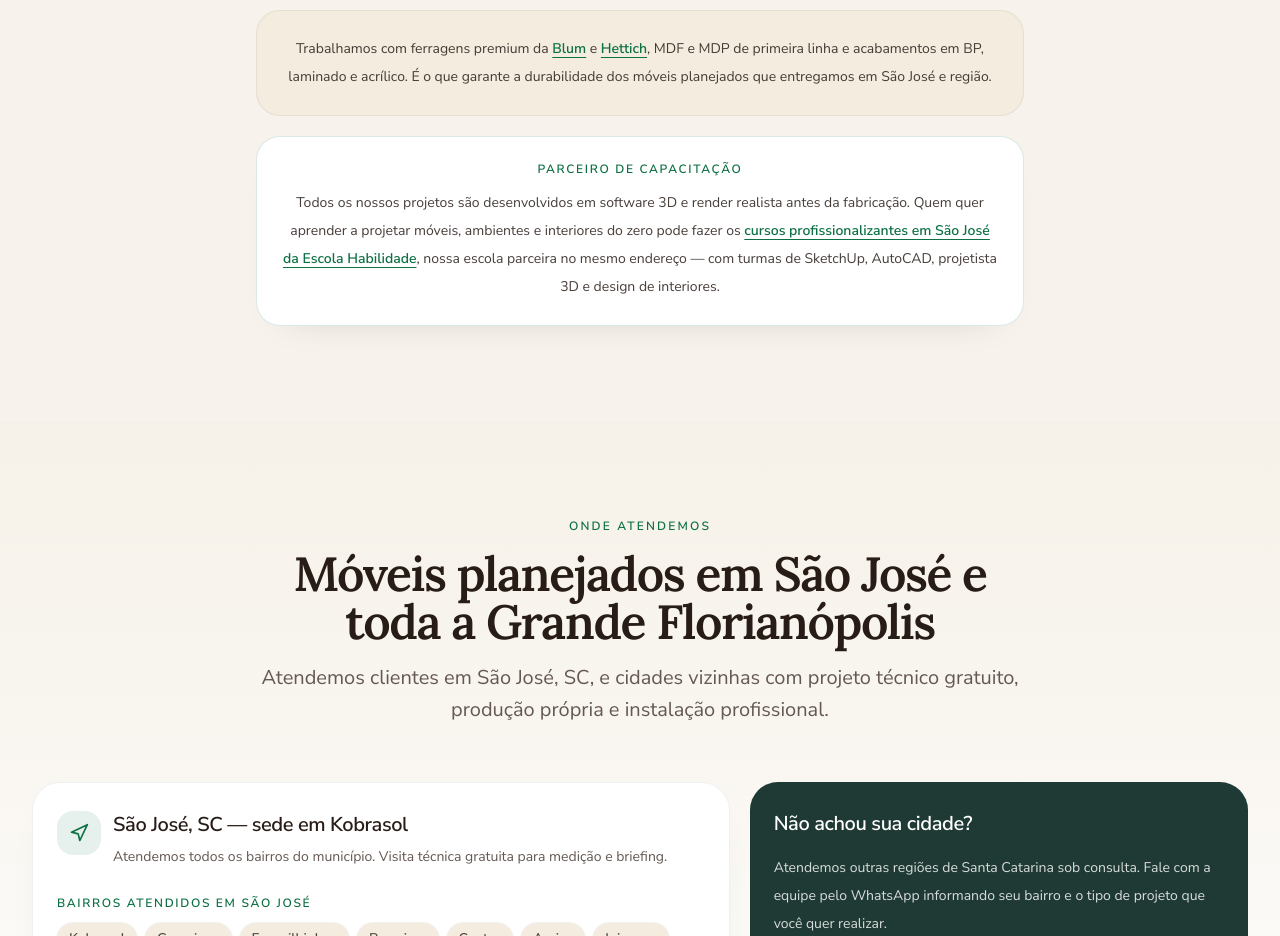
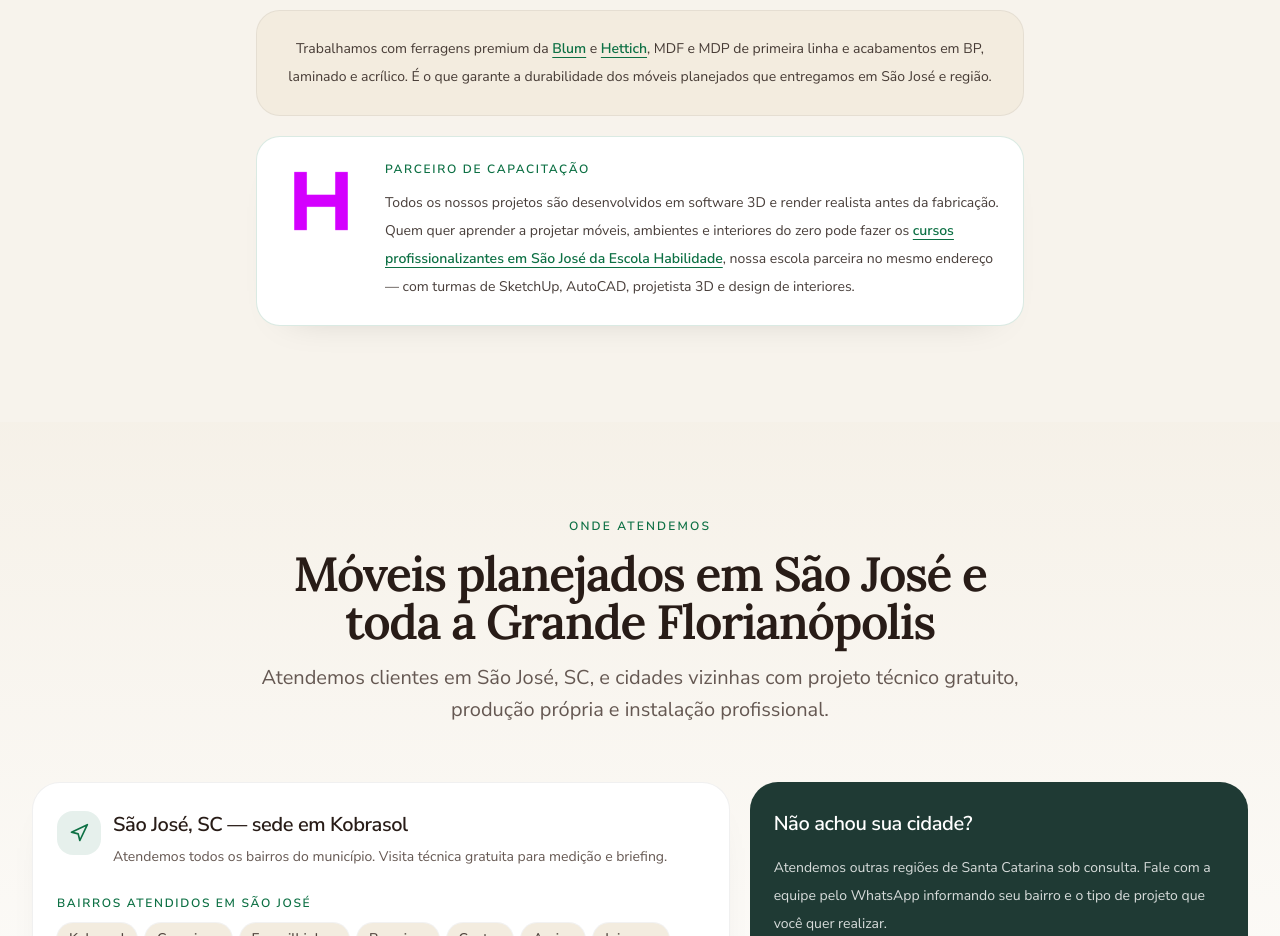
Before and after one commit to stelarow/moveisplanejadossaojose, a Next.js app: page / in a window 1280 px wide. Shown: the part 5680-6616 px from the top of the page. Built offline with nearby package versions, Linux system fonts and the light colour scheme.

Commit message:
feat: adicionar logo da Escola Habilidade ao backlink de parceiro

```diff
--- a/components/about.tsx
+++ b/components/about.tsx
@@ -1,3 +1,4 @@
+import Image from "next/image";
 import { Award, Hammer, ShieldCheck, Clock3 } from "lucide-react";
 
 export function About() {
@@ -91,7 +92,24 @@ export function About() {
           </p>
         </div>
 
-        <div className="mx-auto mt-5 max-w-3xl rounded-[1.5rem] border border-primary/15 bg-white px-6 py-6 text-center shadow-[0_18px_40px_-34px_rgba(0,0,0,0.25)]">
+        <div className="mx-auto mt-5 max-w-3xl rounded-[1.5rem] border border-primary/15 bg-white px-6 py-6 shadow-[0_18px_40px_-34px_rgba(0,0,0,0.25)]">
+          <div className="flex flex-col items-center gap-5 sm:flex-row sm:items-start sm:gap-6">
+            <a
+              href="https://www.escolahabilidade.com"
+              target="_blank"
+              rel="noopener noreferrer"
+              className="shrink-0 transition-opacity hover:opacity-80"
+              aria-label="Escola Habilidade — cursos profissionalizantes em São José"
+            >
+              <Image
+                src="/images/logo-escola-habilidade.png"
+                alt="Logo da Escola Habilidade — escola de cursos profissionalizantes em São José, SC"
+                width={72}
+                height={72}
+                className="h-16 w-16 rounded-xl object-contain sm:h-20 sm:w-20"
+              />
+            </a>
+            <div className="text-center sm:text-left">
               <p className="text-xs font-semibold uppercase tracking-[0.14em] text-primary">
                 Parceiro de capacitação
               </p>
@@ -112,6 +130,8 @@ export function About() {
               </p>
             </div>
           </div>
+        </div>
+      </div>
     </section>
   );
 }
```
Also changed, not shown: public/images/logo-escola-habilidade.png (added). Lines whose indentation alone changed are shown as unchanged.
